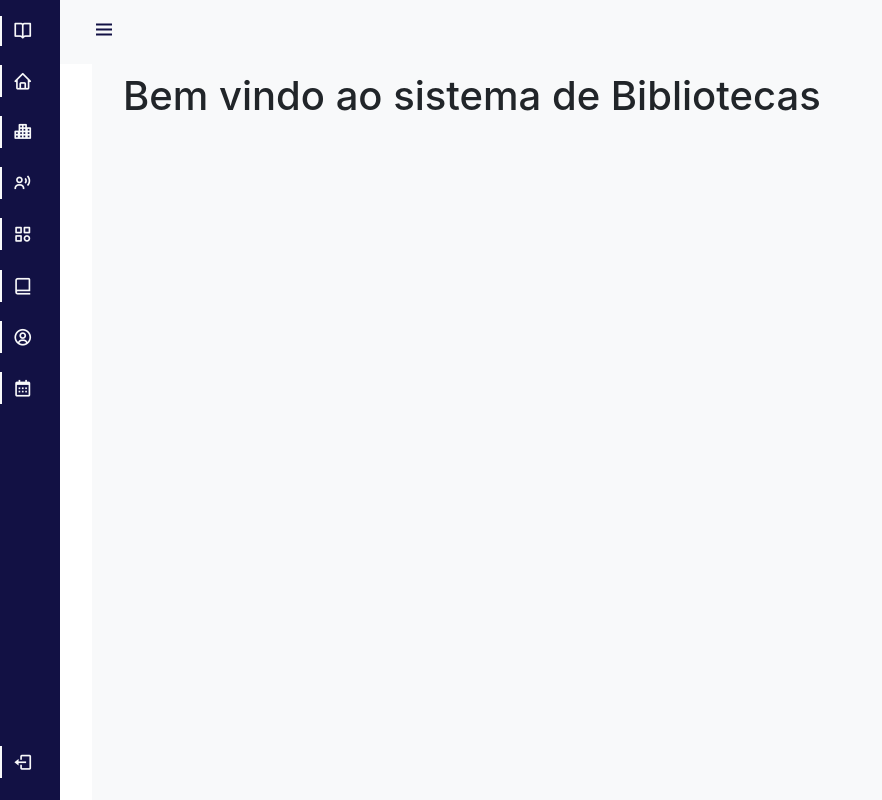
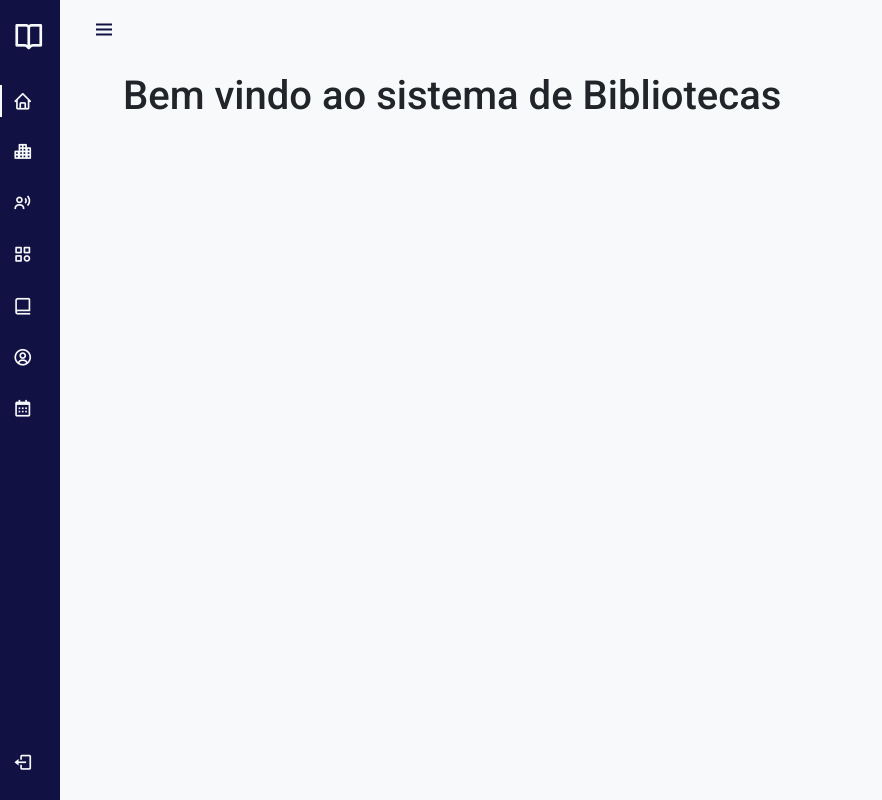
Before and after one commit to cvrocha/CRUD-with-PHP, a PHP site: page / in a window 1280 px wide. Shown: the whole page, without its empty margins (0-882 px from the left). Run offline with PHP 8.4, Linux system fonts and the light colour scheme; some libraries are stand-ins or nearby versions.

Commit message:
ADJUSTMENT CSS && ADD DROPDOWN ARROW

```diff
--- a/index.php
+++ b/index.php
@@ -41,25 +41,25 @@
   <div class="l-navbar" id="nav-bar">
     <nav class="nav">
       <div id="tudo">
-        <a href="#" class="nav_link active">
+        <div class="nav_logo">
           <i class="bx bx-book-open nav_icon"></i>
           <span class="nav_logo-name">Biblioteca</span>
-        </a>
+        </div>
         <div class="nav_list">
           <a href="index.php" class="nav_link active">
             <i class="bx bx-home nav_icon"></i>
             <span class="nav_name">Início</span>
           </a>
-          <a class="nav_link active" href="#" id="navbarDropdownMenuLink" role="button" data-bs-toggle="dropdown"
+          <a class="nav_link" href="#" id="navbarDropdownMenuLink" role="button" data-bs-toggle="dropdown"
             aria-expanded="false">
             <i class="bx bxs-city nav_icon"></i>
-            <span class="nav_name">Bibliotecas </span>
+            <span class="nav_name">Bibliotecas <span class="arrow"></span></span>
           </a>
           <ul class="dropdown-menu" aria-labelledby="navbarDropdownMenuLink">
             <li><a class="bx bx-list-ul" class="dropdown-item" href="?page=biblioteca-listar"> Listar</a></li>
             <li><a class="bx bx-plus-circle" class="dropdown-item" href="?page=biblioteca-cadastrar"> Cadastrar</a></li>
           </ul>
-          <a class="nav_link active" href="#" id="navbarDropdownMenuLink" role="button" data-bs-toggle="dropdown"
+          <a class="nav_link" href="#" id="navbarDropdownMenuLink" role="button" data-bs-toggle="dropdown"
             aria-expanded="false">
             <i class="bx bx-user-voice nav_icon"></i>
             <span class="nav_name">Atendentes</span>
@@ -68,7 +68,7 @@
             <li><a class="bx bx-list-ul" class="dropdown-item" href="?page=atendente-listar"> Listar</a></li>
             <li><a class="bx bx-plus-circle" class="dropdown-item" href="?page=atendente-cadastrar"> Cadastrar</a></li>
           </ul>
-          <a class="nav_link active" href="#" id="navbarDropdownMenuLink" role="button" data-bs-toggle="dropdown"
+          <a class="nav_link" href="#" id="navbarDropdownMenuLink" role="button" data-bs-toggle="dropdown"
             aria-expanded="false">
             <i class="bx bx-category nav_icon"></i>
             <span class="nav_name">Categorias</span>
@@ -77,7 +77,7 @@
             <li><a class="bx bx-list-ul" class="dropdown-item" href="?page=categoria-listar"> Listar</a></li>
             <li><a class="bx bx-plus-circle" class="dropdown-item" href="?page=categoria-cadastrar"> Cadastrar</a></li>
           </ul>
-          <a class="nav_link active" href="#" id="navbarDropdownMenuLink" role="button" data-bs-toggle="dropdown"
+          <a class="nav_link" href="#" id="navbarDropdownMenuLink" role="button" data-bs-toggle="dropdown"
             aria-expanded="false">
             <i class="bx bx-book-alt nav_icon"></i>
             <span class="nav_name"> Livros</span>
@@ -86,7 +86,7 @@
             <li><a class="bx bx-list-ul" class="dropdown-item" href="?page=livro-listar"> Listar</a></li>
             <li><a class="bx bx-plus-circle" class="dropdown-item" href="?page=livro-cadastrar"> Cadastrar</a></li>
           </ul>
-          <a class="nav_link active" href="#" id="navbarDropdownMenuLink" role="button" data-bs-toggle="dropdown"
+          <a class="nav_link" href="#" id="navbarDropdownMenuLink" role="button" data-bs-toggle="dropdown"
             aria-expanded="false">
             <i class="bx bx-user-circle nav_icon"></i>
             <span class="nav_name">Usúarios</span>
@@ -95,7 +95,7 @@
             <li><a class="bx bx-list-ul" class="dropdown-item" href="?page=usuario-listar"> Listar</a></li>
             <li><a class="bx bx-plus-circle" class="dropdown-item" href="?page=usuario-cadastrar"> Cadastrar</a></li>
           </ul>
-          <a class="nav_link active" href="#" id="navbarDropdownMenuLink" role="button" data-bs-toggle="dropdown"
+          <a class="nav_link" href="#" id="navbarDropdownMenuLink" role="button" data-bs-toggle="dropdown"
             aria-expanded="false">
             <i class="bx bx-calendar nav_icon"></i>
             <span class="nav_name">Reservas</span>
@@ -106,7 +106,7 @@
           </ul>
         </div>
       </div>
-      <a href="#" class="nav_link active">
+      <a href="#" class="nav_link">
         <i class="bx bx-log-out nav_icon"></i>
         <span class="nav_name">Sair</span>
       </a>
--- a/style.css
+++ b/style.css
@@ -1,4 +1,5 @@
 @import url("https://fonts.googleapis.com/css2?family=Nunito:wght@400;600;700&display=swap");
+@import url('https://fonts.googleapis.com/css2?family=Roboto:wght@500&display=swap');
 
 :root {
   --header-height: 3rem;
@@ -6,7 +7,7 @@
   --first-color: #121144;
   --first-color-light: #f8f9fa;
   --white-color: #f8f9fa;
-  --body-font: "Nunito", sans-serif;
+  --body-font: 'Roboto', sans-serif;
   --normal-font-size: 1rem;
   --z-fixed: 100;
 }
@@ -18,7 +19,7 @@
 }
 
 body {
-  background-color: #f8f9fa;
+  background-color: #f8f9fa !important;
   color: #f8f9fa;
   position: relative;
   margin: var(--header-height) 0 0 0;
@@ -26,6 +27,7 @@ body {
   font-family: var(--body-font);
   font-size: var(--normal-font-size);
   transition: 0.5s;
+  font-family: 'Roboto', sans-serif !important;
 }
 
 a {
@@ -33,7 +35,7 @@ a {
 }
 
 .header {
-  color: ##f8f9fa;
+  color: #f8f9fa;
   width: 100%;
   height: var(--header-height);
   position: fixed;
@@ -49,7 +51,7 @@ a {
 }
 
 .header_toggle {
-  color: ##f8f9fa;
+  color: #f8f9fa;
   color: var(--first-color);
   font-size: 1.5rem;
   cursor: pointer;
@@ -90,7 +92,7 @@ a {
 
 .nav_logo,
 .nav_link {
-  color: ##f8f9fa;
+  color: #f8f9fa;
   display: grid;
   grid-template-columns: max-content max-content;
   align-items: center;
@@ -106,11 +108,19 @@ a {
   font-size: 2rem;
   color: var(--white-color);
 }
-
+.nav_logo .nav_icon::before{
+  font-size: 2rem;
+}
 .nav_logo-name {
-  color: ##f8f9fa;
+  color: #f8f9fa;
   color: var(--white-color);
-  font-weight: 700;
+  font-weight: 900;
+  text-decoration: none;
+  font-size: 1.5rem;
+}
+.nav_logo-name:hover {
+  text-decoration: none;
+  cursor: default;
 }
 
 .nav_link {
@@ -119,7 +129,6 @@ a {
   margin-bottom: 1.5rem;
   transition: 0.3s;
 }
-
 .nav_link:hover {
   color: var(--white-color);
 }
@@ -131,15 +140,12 @@ a {
 .show {
   left: 0;
 }
-
 .body-pd {
   padding-left: calc(var(--nav-width) + 1rem);
 }
-
 .active {
   color: var(--white-color);
 }
-
 .active::before {
   content: "";
   position: absolute;
@@ -147,12 +153,33 @@ a {
   width: 2px;
   height: 32px;
   background-color: var(--white-color);
+  text-decoration: none;
 }
-
 .height-100 {
   height: 100vh;
 }
-
+.dropdown-menu{
+  padding: 1rem 1rem !important;
+}
+.dropdown-menu li a{
+  font-family: 'Roboto', sans-serif !important;
+}
+.dropdown-menu li a::before{
+  font-family: boxicons!important;
+}
+.arrow {
+  border: solid #fff;
+  border-width: 0 3px 3px 0;
+  display: inline-block;
+  padding: 3px;
+  margin-left: 5px;
+  transform: rotate(45deg);
+  -webkit-transform: rotate(45deg);
+}
+.arrow:hover {
+  transform: rotate(-135deg);
+  -webkit-transform: rotate(-135deg);
+}
 @media screen and (min-width: 768px) {
   body {
     margin: calc(var(--header-height) + 1rem) 0 0 0;
```
Also changed, not shown: README.md.
